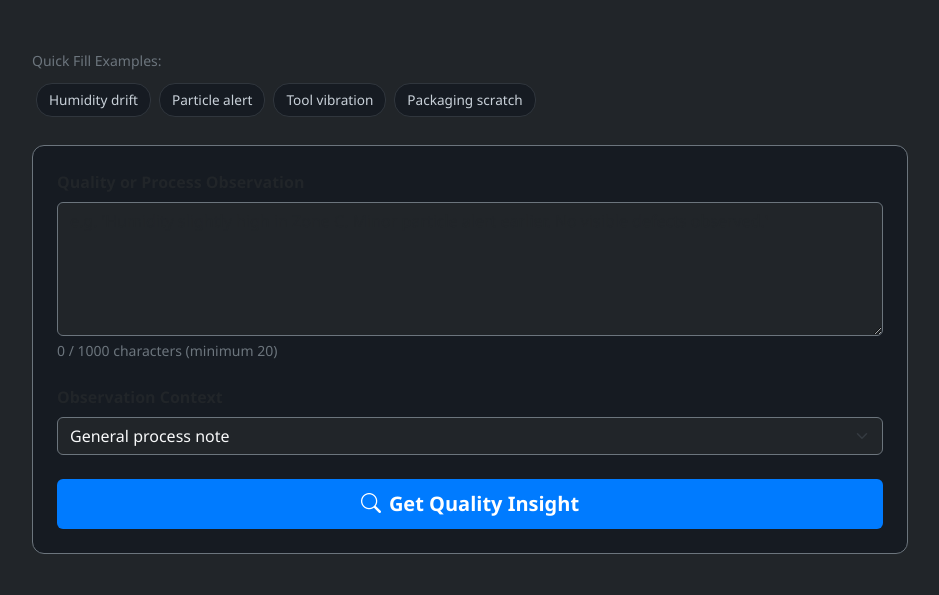
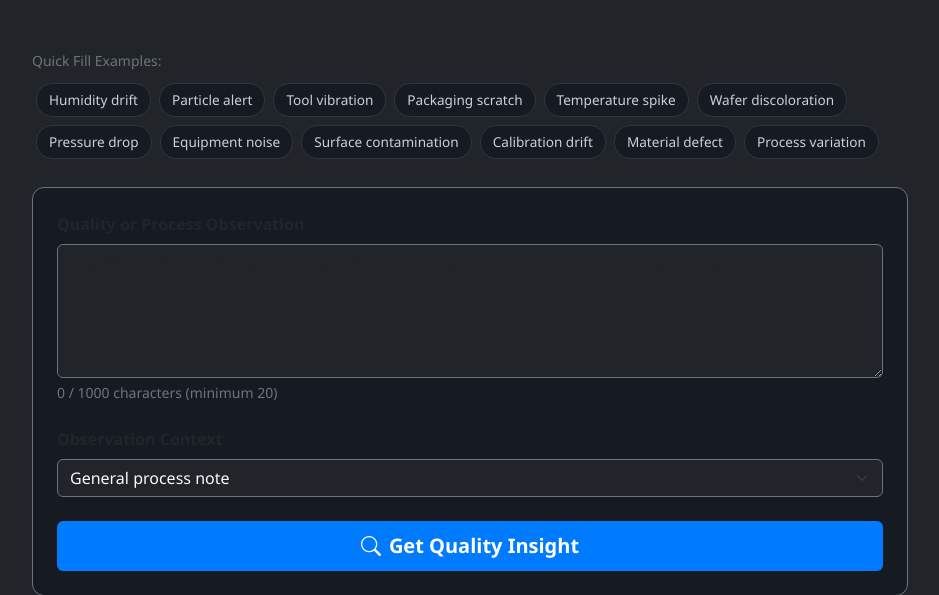
Before and after one commit to Eddie-11/daelimXsoc, a Flask app: page /quality-insight in a window 1280 px wide. Shown: the part 225-820 px from the top of the page, without its empty margins (170-1109 px from the left). Before the commit the page ends 779 px from the top, so only its background shows below. Run offline with Flask 3, Linux system fonts and the light colour scheme.

Commit message:
Added module 4

```diff
--- a/static/js/quality_insight.js
+++ b/static/js/quality_insight.js
@@ -24,7 +24,15 @@
         'Humidity drift': 'Humidity slightly high in Zone C. Minor particle alert earlier. No visible defects observed.',
         'Particle alert': 'Particle count increased briefly in cleanroom. Returned to normal levels after 10 minutes.',
         'Tool vibration': 'Equipment showed unusual vibration during operation. No immediate impact on output quality.',
-        'Packaging scratch': 'Noticed minor scratch on packaging material. Contents appear unaffected.'
+        'Packaging scratch': 'Noticed minor scratch on packaging material. Contents appear unaffected.',
+        'Temperature spike': 'Temperature reading showed brief spike of 2 degrees above normal. Returned to baseline within 5 minutes. No impact on current batch.',
+        'Wafer discoloration': 'Observed slight discoloration on edge of wafer during visual inspection. Center area appears normal. No cracks visible.',
+        'Pressure drop': 'Differential pressure dropped below normal threshold for approximately 3 minutes. System auto-corrected. Monitoring continues.',
+        'Equipment noise': 'Unusual humming sound detected from processing equipment. Vibration levels normal. Output quality unchanged.',
+        'Surface contamination': 'Minor surface particles observed during routine inspection. Cleaned per standard procedure. No impact on process.',
+        'Calibration drift': 'Sensor readings showing slight drift from calibrated values. Within acceptable tolerance range. Scheduled for recalibration.',
+        'Material defect': 'Noticed small irregularity in raw material batch. Isolated affected units. Remaining materials appear standard quality.',
+        'Process variation': 'Process parameters varied slightly from standard settings. Output still within specification. Documented for review.'
     };
 
     textarea.value = examples[text] || text;
--- a/templates/quality_insight.html
+++ b/templates/quality_insight.html
@@ -98,6 +98,14 @@
                 <span class="quick-fill-chip" onclick="fillExample('Particle alert')">Particle alert</span>
                 <span class="quick-fill-chip" onclick="fillExample('Tool vibration')">Tool vibration</span>
                 <span class="quick-fill-chip" onclick="fillExample('Packaging scratch')">Packaging scratch</span>
+                <span class="quick-fill-chip" onclick="fillExample('Temperature spike')">Temperature spike</span>
+                <span class="quick-fill-chip" onclick="fillExample('Wafer discoloration')">Wafer discoloration</span>
+                <span class="quick-fill-chip" onclick="fillExample('Pressure drop')">Pressure drop</span>
+                <span class="quick-fill-chip" onclick="fillExample('Equipment noise')">Equipment noise</span>
+                <span class="quick-fill-chip" onclick="fillExample('Surface contamination')">Surface contamination</span>
+                <span class="quick-fill-chip" onclick="fillExample('Calibration drift')">Calibration drift</span>
+                <span class="quick-fill-chip" onclick="fillExample('Material defect')">Material defect</span>
+                <span class="quick-fill-chip" onclick="fillExample('Process variation')">Process variation</span>
             </div>
         </div>
 
```
Also changed, not shown: 2 other files.
